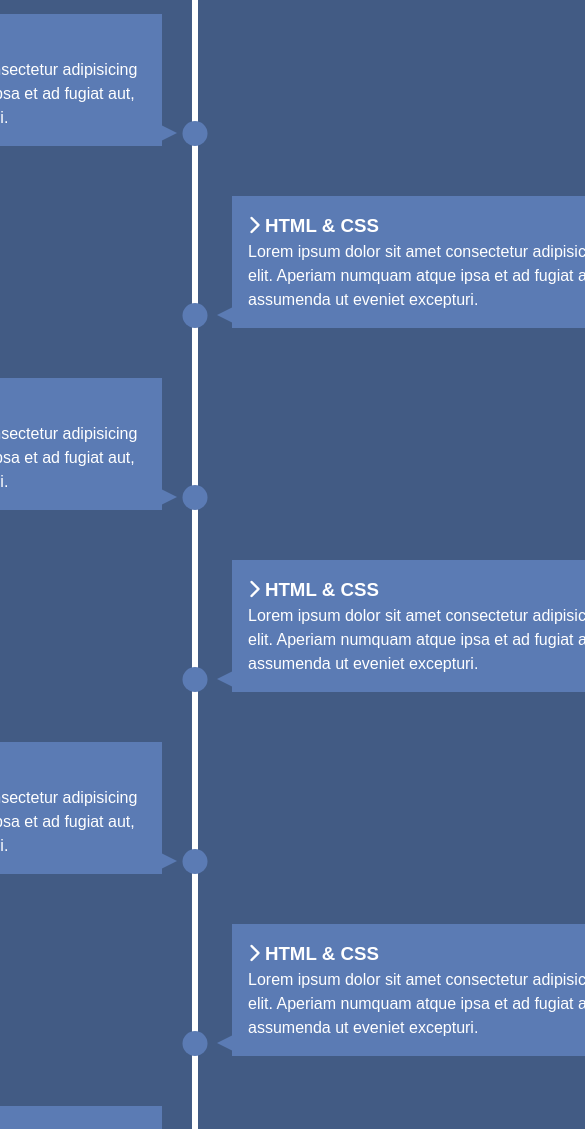
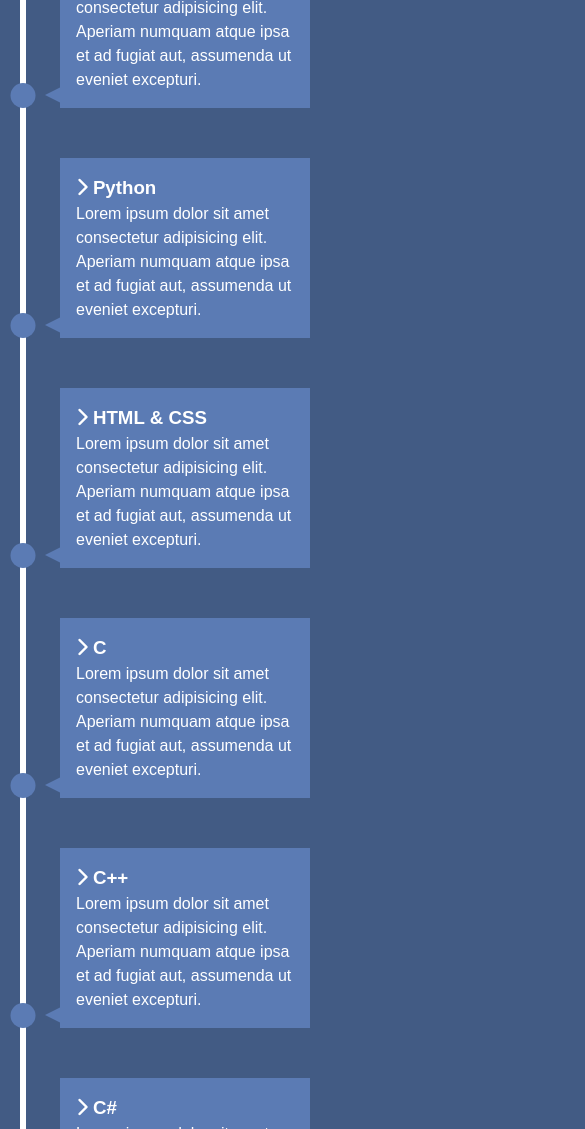
Before and after one commit to Nkugavarathan/Knowledge-Timeline-Sample, a plain HTML site: page index.html in a window 390 px wide. Shown: the part 871-2000 px from the top of the page, 585 px wide, since content can reach past the window. Drawn offline with Linux system fonts and the light colour scheme.

Commit message:
third commit

```diff
--- a/index.html
+++ b/index.html
@@ -23,7 +23,19 @@
             </li>
             <li>
                 <div>
-                    <h3><i class="fas fa-chevron-right"></i> HTML & CSS</h3>
+                    <h3><i class="fas fa-chevron-right"></i> JavaScript</h3>
+                    <p>Lorem ipsum dolor sit amet consectetur adipisicing elit. Aperiam numquam atque ipsa et ad fugiat aut, assumenda ut eveniet excepturi.</p>
+                </div>
+            </li>
+            <li>
+                <div>
+                    <h3><i class="fas fa-chevron-right"></i> Java</h3>
+                    <p>Lorem ipsum dolor sit amet consectetur adipisicing elit. Aperiam numquam atque ipsa et ad fugiat aut, assumenda ut eveniet excepturi.</p>
+                </div>
+            </li>
+            <li>
+                <div>
+                    <h3><i class="fas fa-chevron-right"></i> Python</h3>
                     <p>Lorem ipsum dolor sit amet consectetur adipisicing elit. Aperiam numquam atque ipsa et ad fugiat aut, assumenda ut eveniet excepturi.</p>
                 </div>
             </li>
@@ -35,45 +47,33 @@
             </li>
             <li>
                 <div>
-                    <h3><i class="fas fa-chevron-right"></i> HTML & CSS</h3>
-                    <p>Lorem ipsum dolor sit amet consectetur adipisicing elit. Aperiam numquam atque ipsa et ad fugiat aut, assumenda ut eveniet excepturi.</p>
-                </div>
-            </li>
-            <li>
-                <div>
-                    <h3><i class="fas fa-chevron-right"></i> HTML & CSS</h3>
-                    <p>Lorem ipsum dolor sit amet consectetur adipisicing elit. Aperiam numquam atque ipsa et ad fugiat aut, assumenda ut eveniet excepturi.</p>
-                </div>
-            </li>
-            <li>
-                <div>
-                    <h3><i class="fas fa-chevron-right"></i> HTML & CSS</h3>
+                    <h3><i class="fas fa-chevron-right"></i> C</h3>
                     <p>Lorem ipsum dolor sit amet consectetur adipisicing elit. Aperiam numquam atque ipsa et ad fugiat aut, assumenda ut eveniet excepturi.</p>
                 </div>
             </li>
 
             <li>
                 <div>
-                    <h3><i class="fas fa-chevron-right"></i> HTML & CSS</h3>
+                    <h3><i class="fas fa-chevron-right"></i> C++</h3>
                     <p>Lorem ipsum dolor sit amet consectetur adipisicing elit. Aperiam numquam atque ipsa et ad fugiat aut, assumenda ut eveniet excepturi.</p>
                 </div>
             </li>
             <li>
                 <div>
-                    <h3><i class="fas fa-chevron-right"></i> HTML & CSS</h3>
+                    <h3><i class="fas fa-chevron-right"></i> C#</h3>
                     <p>Lorem ipsum dolor sit amet consectetur adipisicing elit. Aperiam numquam atque ipsa et ad fugiat aut, assumenda ut eveniet excepturi.</p>
                 </div>
             </li>
 
             <li>
                 <div>
-                    <h3><i class="fas fa-chevron-right"></i> HTML & CSS</h3>
+                    <h3><i class="fas fa-chevron-right"></i> R</h3>
                     <p>Lorem ipsum dolor sit amet consectetur adipisicing elit. Aperiam numquam atque ipsa et ad fugiat aut, assumenda ut eveniet excepturi.</p>
                 </div>
             </li>
             <li>
                 <div>
-                    <h3><i class="fas fa-chevron-right"></i> HTML & CSS</h3>
+                    <h3><i class="fas fa-chevron-right"></i> Ruby</h3>
                     <p>Lorem ipsum dolor sit amet consectetur adipisicing elit. Aperiam numquam atque ipsa et ad fugiat aut, assumenda ut eveniet excepturi.</p>
                 </div>
             </li>
--- a/style.css
+++ b/style.css
@@ -107,3 +107,30 @@ h1{
     border-color: transparent  transparent
      transparent var(--secondary-color);
 }
+
+@media (max-width:900px){
+    #timeline ul li div{
+        width: 250px;
+    }
+    #timeline ul li:nth-child(even) div{
+        left:-284px;
+    }
+}
+@media (max-width:600px){
+    #timeline ul li {
+        margin-left: 20px;
+    }
+    #timeline ul li div{
+        width: calc(100vw-50px);
+    }
+    #timeline ul li:nth-child(even) div{
+        left:40px;
+    }
+    #timeline ul li:nth-child(even) div::before {
+        left: -15px;
+        border-width: 8px 16px 8px 0;
+
+        border-color: transparent var(--secondary-color) transparent
+         transparent;
+    }
+}
```
